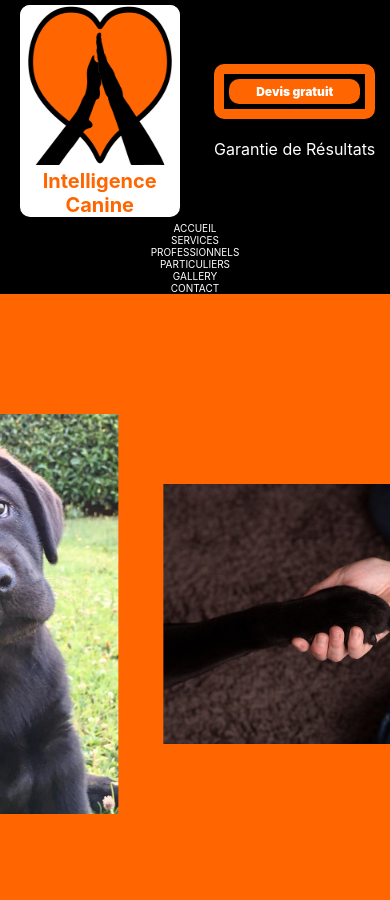
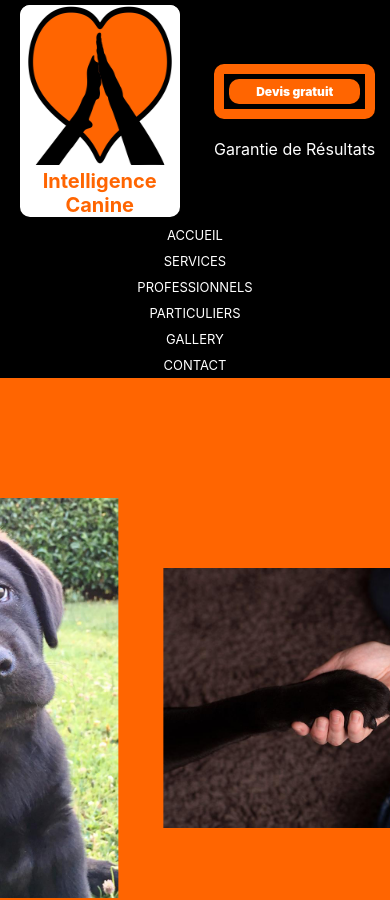
Before and after one commit to melaniemdm/intelligence_canine, a React (Create React App) app: page / in a window 390 px wide. Shown: the top 900 px of the page. Built offline with nearby package versions, Linux system fonts and the light colour scheme.

Commit message:
fix(css) nav fontsize & padding mobile

```diff
--- a/src/components/Navigate/style.scss
+++ b/src/components/Navigate/style.scss
@@ -73,22 +73,21 @@ div.circleBehind a:hover:after
 @media #{$medium-down} {
     div.container
     {
-
-         height: 100%;
+        height: 100%;
        padding: 0;
        display: flex;
        flex-direction: column;
-
-    }
+     }
     .navigate{
-
-        flex-direction: column;
-        font-size:10px;
+              flex-direction: column;
+        font-size:13px;
         height:100%;
         justify-content:center;
         align-items:center;
     }
-
+    .navItem {
+              padding: 5px;
+       }
     /* Circle behind */
 div.circleBehind a:before, div.circleBehind a:after
 { top: 18px;
```
